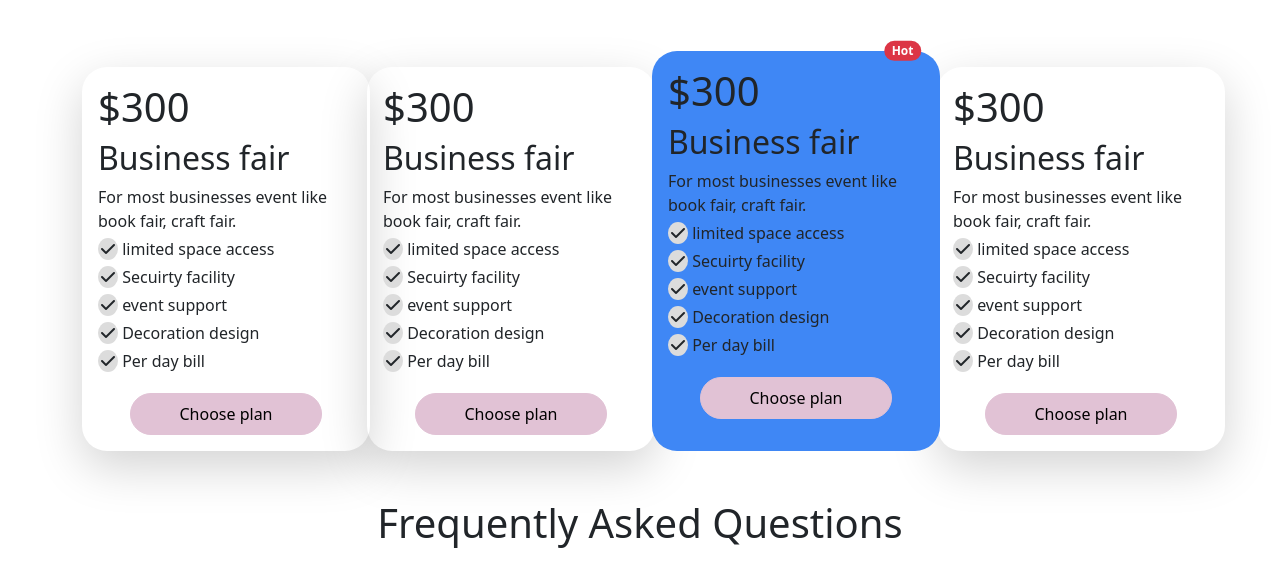
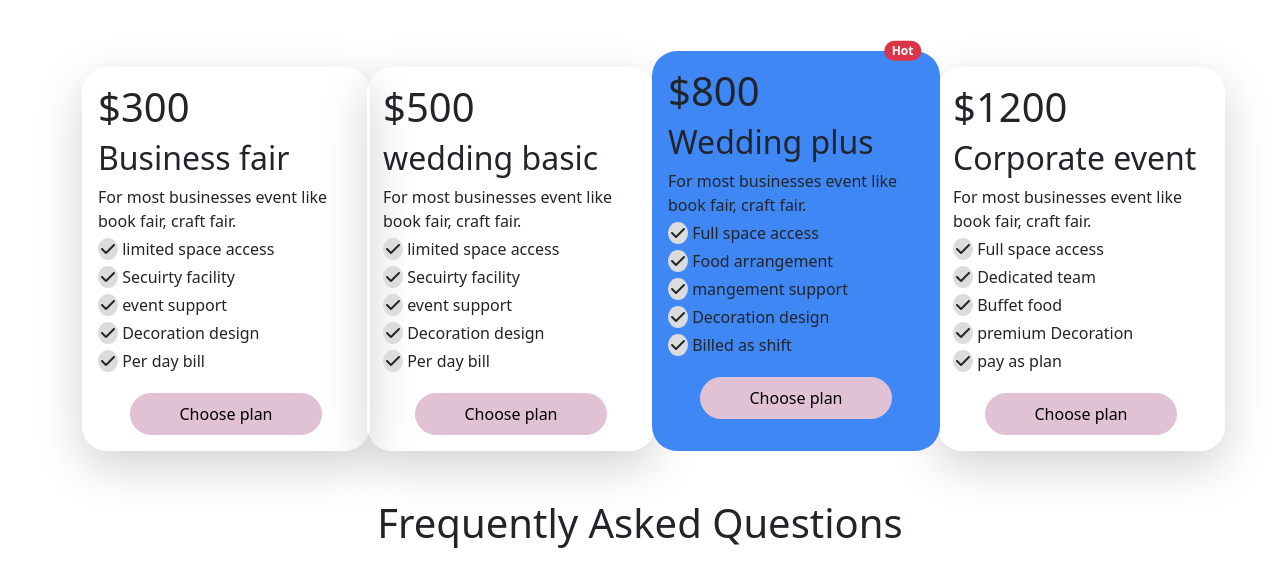
Before and after one commit to AbdMamun1999/convention-center, a plain HTML site: page index.html in a window 1280 px wide. Shown: the part 779-1349 px from the top of the page. Drawn offline with nearby package versions, Linux system fonts and the light colour scheme.

Commit message:
our package section perfection

```diff
--- a/index.html
+++ b/index.html
@@ -139,8 +139,8 @@
                <div class="col-12 col-md-3">
                 <div class="mx-auto radious-25 shadow-lg" style="width: 18rem;">
                     <div class="px-3 pt-3">
-                        <h1> $300 </h1>
-                        <h2> Business fair</h2>
+                        <h1> $500 </h1>
+                        <h2> wedding basic</h2>
                         <p class="mb-1">
                             For most businesses event
                             like book fair, craft fair.
@@ -179,8 +179,8 @@
                <div class="col-12 col-md-3">
                 <div class=" pb-3 mx-auto position-relative hot-product" style="width: 18rem;">
                     <div class="px-3 pt-3">
-                        <h1> $300 </h1>
-                        <h2> Business fair</h2>
+                        <h1> $800 </h1>
+                        <h2> Wedding plus</h2>
                         <p class="mb-1">
                             For most businesses event
                             like book fair, craft fair.
@@ -189,15 +189,15 @@
                     <div class="px-3">
                       <div class="mb-1">
                         <i class="fas fa-check package-icon"></i>
-                        limited space access
+                        Full space access
                       </div>
                       <div class="mb-1">
                         <i class="fas fa-check package-icon"></i>
-                        Secuirty facility
+                        Food arrangement
                       </div>
                       <div class="mb-1">
                         <i class="fas fa-check package-icon"></i>
-                        event support
+                        mangement support
                       </div>
                       <div class="mb-1">
                         <i class="fas fa-check package-icon"></i>
@@ -205,7 +205,7 @@
                       </div>
                       <div class="mb-1">
                         <i class="fas fa-check package-icon"></i>
-                        Per day bill
+                        Billed as shift
                       </div>
                     </div>
                     <div class="d-flex justify-content-center py-3">
@@ -223,8 +223,8 @@
                <div class="col-12 col-md-3">
                 <div class="mx-auto radious-25 shadow-lg" style="width: 18rem;">
                     <div class="px-3 pt-3">
-                        <h1> $300 </h1>
-                        <h2> Business fair</h2>
+                        <h1> $1200 </h1>
+                        <h2> Corporate event</h2>
                         <p class="mb-1">
                             For most businesses event
                             like book fair, craft fair.
@@ -233,23 +233,23 @@
                     <div class="px-3">
                       <div class="mb-1">
                         <i class="fas fa-check package-icon"></i>
-                        limited space access
+                        Full space access
                       </div>
                       <div class="mb-1">
                         <i class="fas fa-check package-icon"></i>
-                        Secuirty facility
+                        Dedicated team
                       </div>
                       <div class="mb-1">
                         <i class="fas fa-check package-icon"></i>
-                        event support
+                        Buffet food
                       </div>
                       <div class="mb-1">
                         <i class="fas fa-check package-icon"></i>
-                        Decoration design
+                        premium Decoration
                       </div>
                       <div class="mb-1">
                         <i class="fas fa-check package-icon"></i>
-                        Per day bill
+                        pay as plan
                       </div>
                     </div>
                     <div class="d-flex justify-content-center py-3">
```
